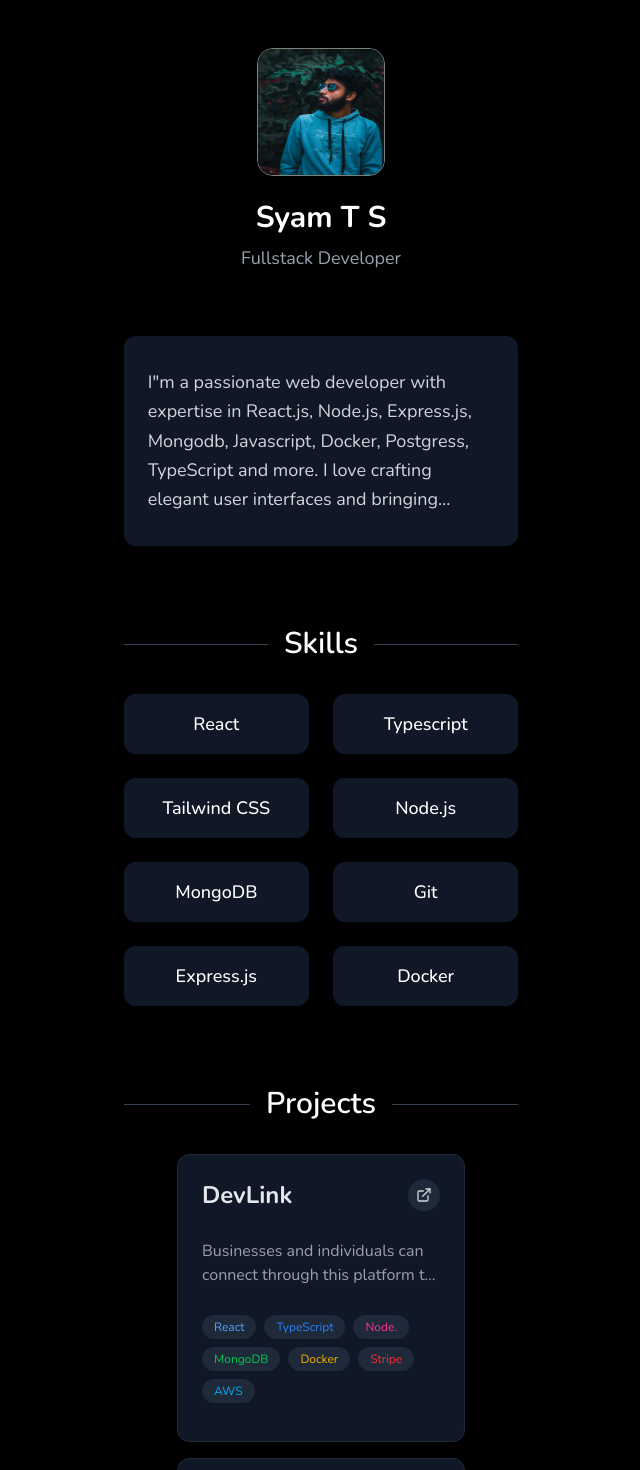
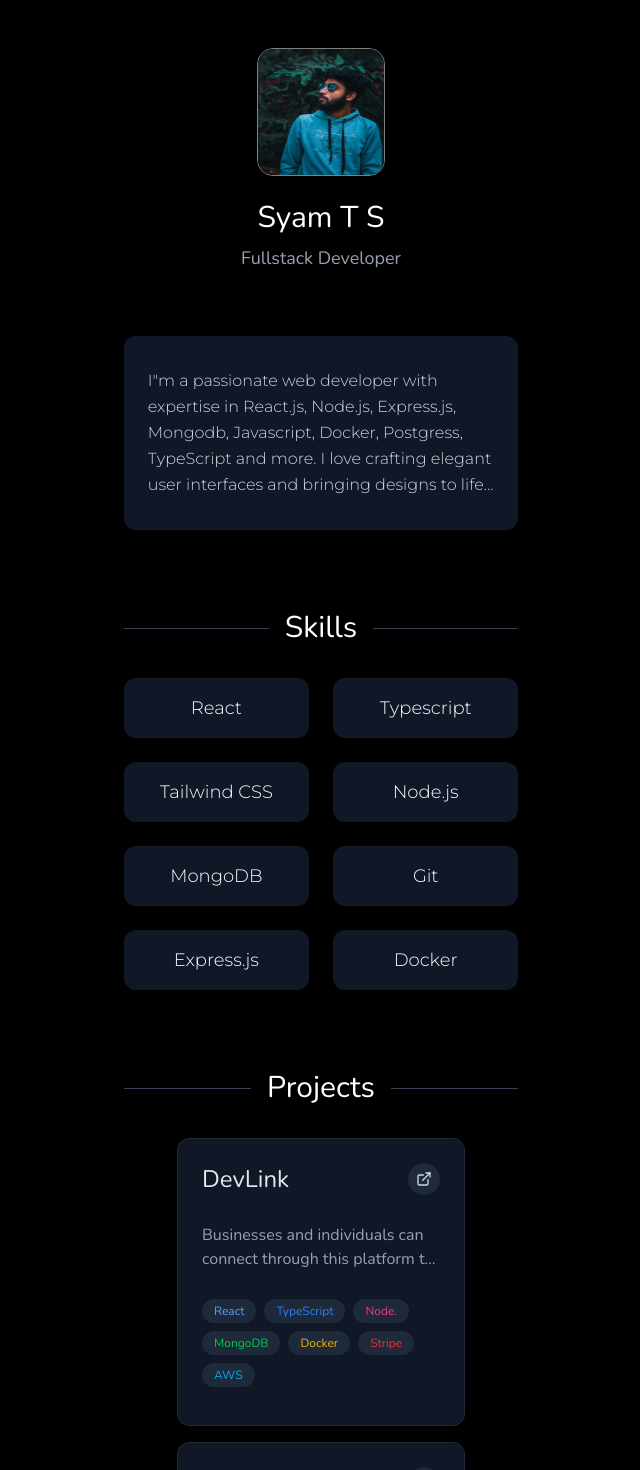
Before and after one commit to syam-ts/Portfolio, a React (Vite) app: page / in a window 1280 px wide. Shown: the top 1470 px of the page, without its empty margins (319-959 px from the left). Built offline with nearby package versions, Linux system fonts and the light colour scheme.

Commit message:
refactor: modified font by google font

```diff
--- a/src/App.tsx
+++ b/src/App.tsx
@@ -20,13 +20,13 @@ const App: React.FC = () => {
               className="w-32 h-32 rounded-2xl border border-[#7f8077] relative z-10"
             />
           </div>
-          <h1 className="text-3xl font-bold bg-white bg-clip-text text-transparent">Syam T S</h1>
-          <p className="text-lg text-gray-400 mt-2">Fullstack Developer</p>
+          <h1 className="text-3xl font-bold bg-white bg-clip-text text-transparent nunito-regular">Syam T S</h1>
+          <p className="text-lg text-gray-400 mt-2 nunito-regular">Fullstack Developer</p>
         </header>
 
         {/* Bio Section */}
         <section className="w-full mb-20 px-6 py-8 bg-gray-900 rounded-xl hover:bg-gray-800">
-          <p className="text-lg leading-relaxed text-gray-300 line-clamp-5">
+          <p className="text-md leading-relaxed text-gray-300 line-clamp-5 montserrat-regular">
             {description}
           </p>
         </section>
@@ -35,7 +35,7 @@ const App: React.FC = () => {
         <section className="w-full mb-20">
           <div className="flex items-center mb-8">
             <div className="h-px bg-gray-700 flex-grow"></div>
-            <p className="text-3xl font-semibold px-4">Skills</p>
+            <p className="text-3xl font-semibold px-4 nunito-regular">Skills</p>
             <div className="h-px bg-gray-700 flex-grow"></div>
           </div>
 
@@ -46,7 +46,7 @@ const App: React.FC = () => {
         <section className="w-full mb-20">
           <div className="flex items-center mb-8">
             <div className="h-px bg-gray-700 flex-grow"></div>
-            <h2 className="text-3xl font-semibold px-4">Projects</h2>
+            <h2 className="text-3xl font-semibold px-4 nunito-regular">Projects</h2>
             <div className="h-px bg-gray-700 flex-grow"></div>
           </div>
 
@@ -60,7 +60,7 @@ const App: React.FC = () => {
         <section className="w-full mb-16">
           <div className="flex items-center mb-8">
             <div className="h-px bg-gray-700 flex-grow"></div>
-            <h2 className="text-3xl font-semibold px-4">Connect</h2>
+            <h2 className="text-3xl font-semibold px-4 nunito-regular">Connect</h2>
             <div className="h-px bg-gray-700 flex-grow"></div>
           </div>
 
--- a/src/components/Footer.tsx
+++ b/src/components/Footer.tsx
@@ -2,7 +2,7 @@
 const Footer = () => {
     return (
         <div className="w-full pt-8 border-t border-gray-800 text-center text-gray-500">
-            <p>© {new Date().getFullYear()} Syam T S Devloper.</p>
+            <p>{new Date().getFullYear()} - Syam T S Portfolio Built using React.js.</p>
         </div>
     );
 }
--- a/src/components/Projects.tsx
+++ b/src/components/Projects.tsx
@@ -16,7 +16,7 @@ const Projects = () => {
             {projects.map((pro: Projects) => (
                 <div className="bg-gray-900 p-6 rounded-xl gradient-border w-[18rem] h-[18rem] shadow-lg border border-gray-800 transform transition-all">
                     <div className="flex justify-between items-start mb-4 ">
-                        <h3 className="text-2xl font-bold text-gray-200">
+                        <h3 className="text-2xl font-bold text-gray-200 nunito-regular">
                             {pro.projectName}
                         </h3>
                         <a
@@ -27,7 +27,7 @@ const Projects = () => {
                         </a>
                     </div>
                     <div className="py-3">
-                        <p className="text-gray-400 mb-4 line-clamp-2">{pro.description}</p>
+                        <p className="text-gray-400 mb-4 line-clamp-2 nunito-regular">{pro.description}</p>
                     </div>
                     <div className="flex flex-wrap gap-2 line-clamp-1">
                         {pro.skills.map((skill: string, index: number) => (
--- a/src/components/Skills.tsx
+++ b/src/components/Skills.tsx
@@ -7,7 +7,7 @@ const Skills = () => {
             <div className="grid grid-cols-2 gap-6">
                 {skills.map((skill: string) => (
                     <div className="bg-gray-900 rounded-xl p-4 flex items-center justify-center transform transition-transform hover:scale-105 hover:bg-black">
-                        <span className="text-lg font-medium ">{skill}</span>
+                        <span className="text-lg montserrat-regular ">{skill}</span>
                     </div>
                 ))}
             </div>
--- a/src/index.css
+++ b/src/index.css
@@ -13,6 +13,8 @@
     font-style: normal;
   }
 
+
+  /* Hover gradient for Projects */
   .gradient-border:hover {
     border: 1px solid transparent;
     border-radius: 1rem;
```
